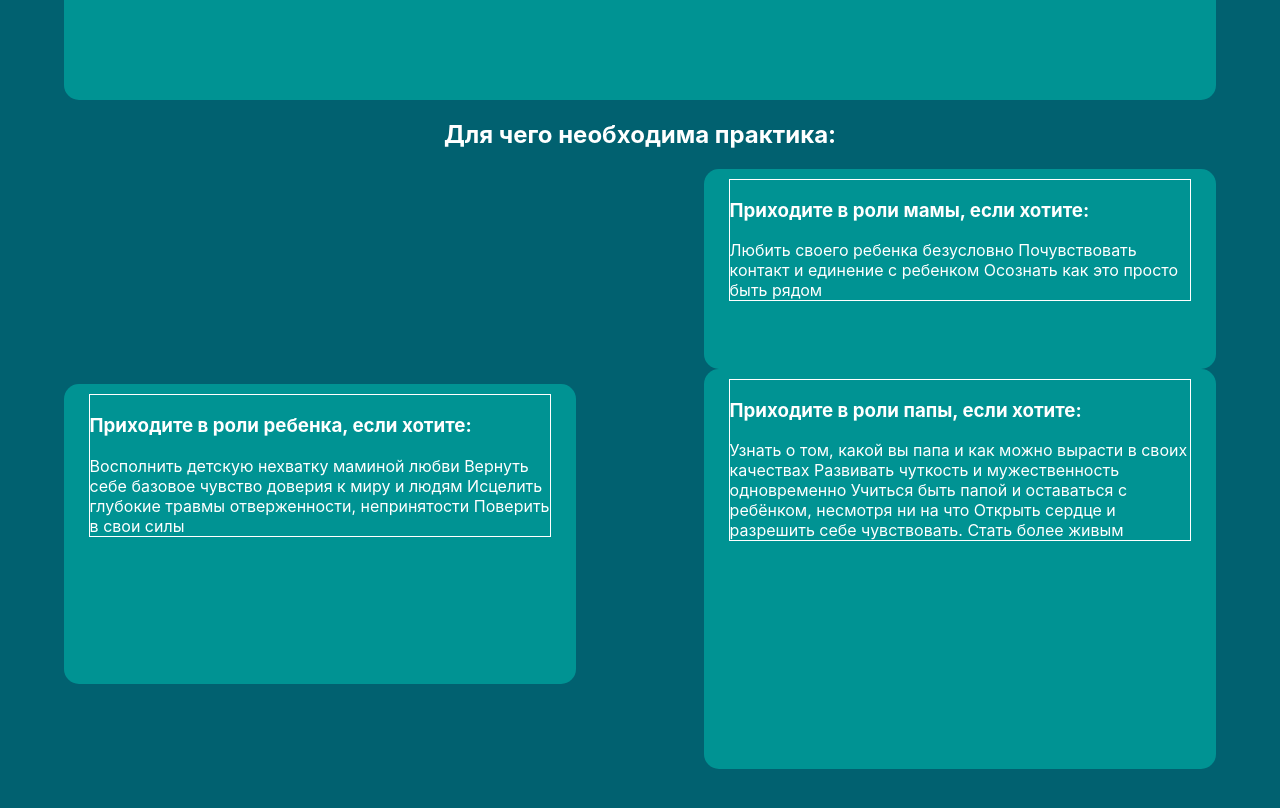
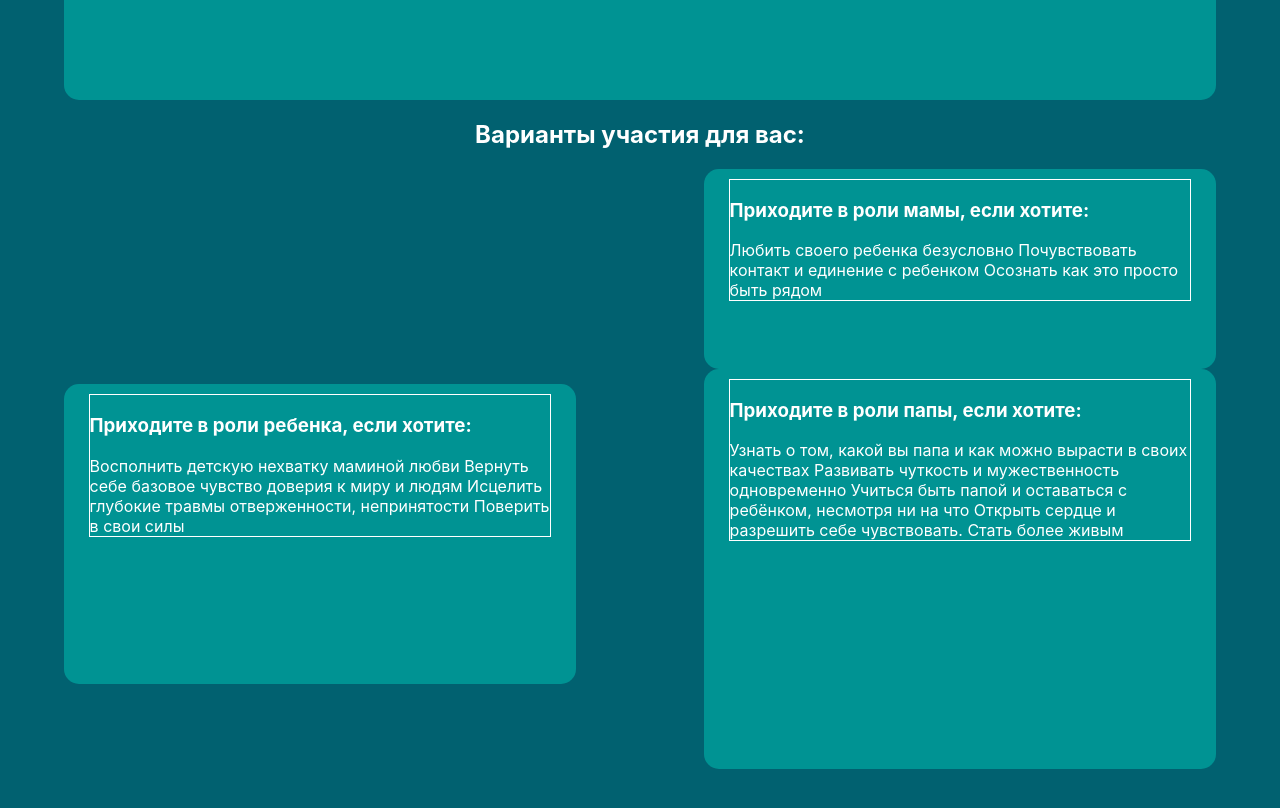
Before and after one commit to sschiglintsev/psiho-dobaykivanie, a React (Create React App) app: page / in a window 1280 px wide. Shown: the part 1500-2308 px from the top of the page. Built offline with nearby package versions, Linux system fonts and the light colour scheme.

Commit message:
fix: css in main and blockOne

```diff
--- a/src/Components/BlockTwo/BlockTwo.js
+++ b/src/Components/BlockTwo/BlockTwo.js
@@ -6,7 +6,7 @@ export const BlockTwo = () => {
         <div className={style.blockOneContainer}>
             <div className={style.titlePage}>
                 <h2>
-                    Для чего необходима практика:
+                    Варианты участия для вас:
                 </h2>
             </div>
             <div className={style.blockContainer}>
```
